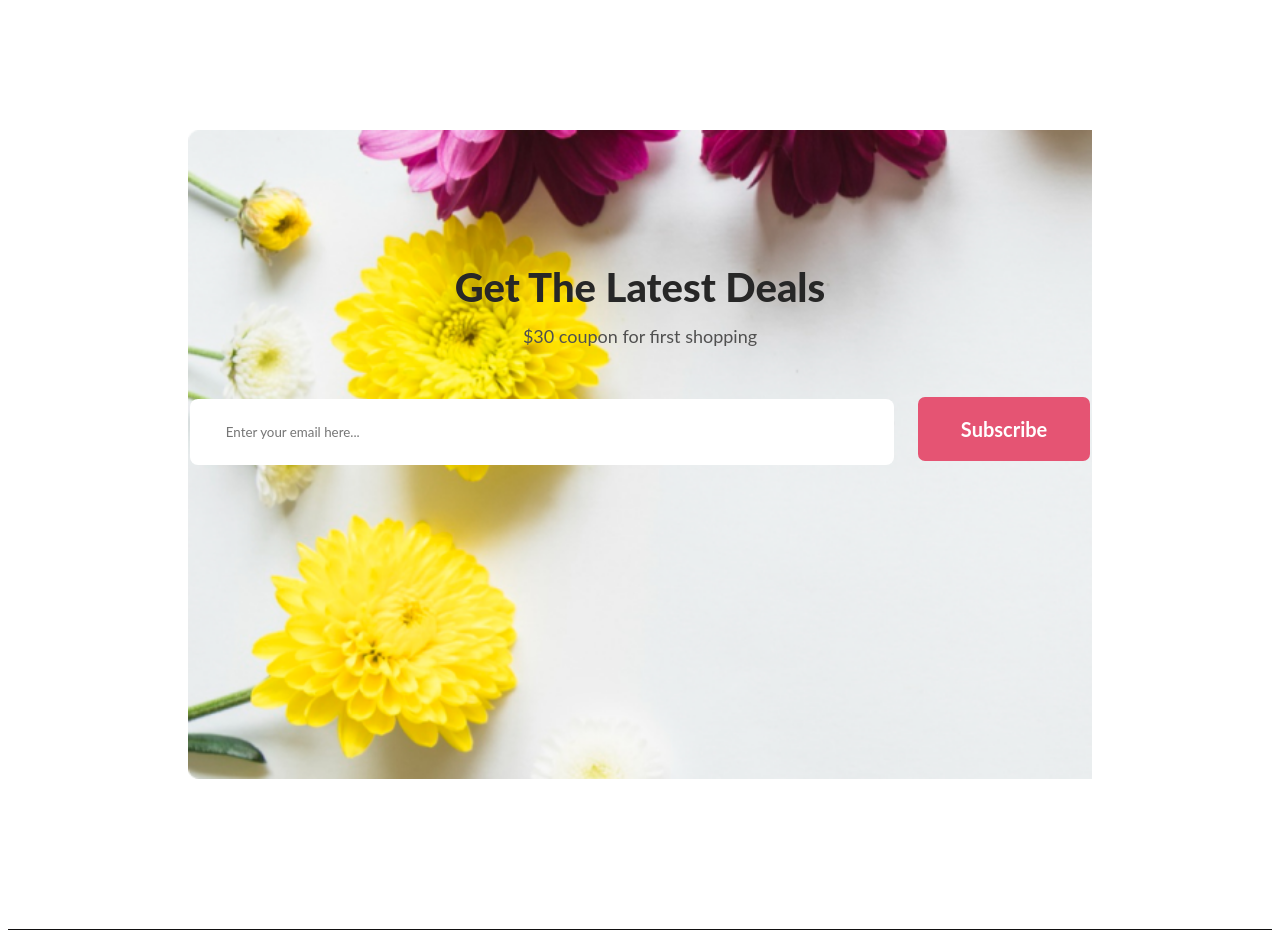
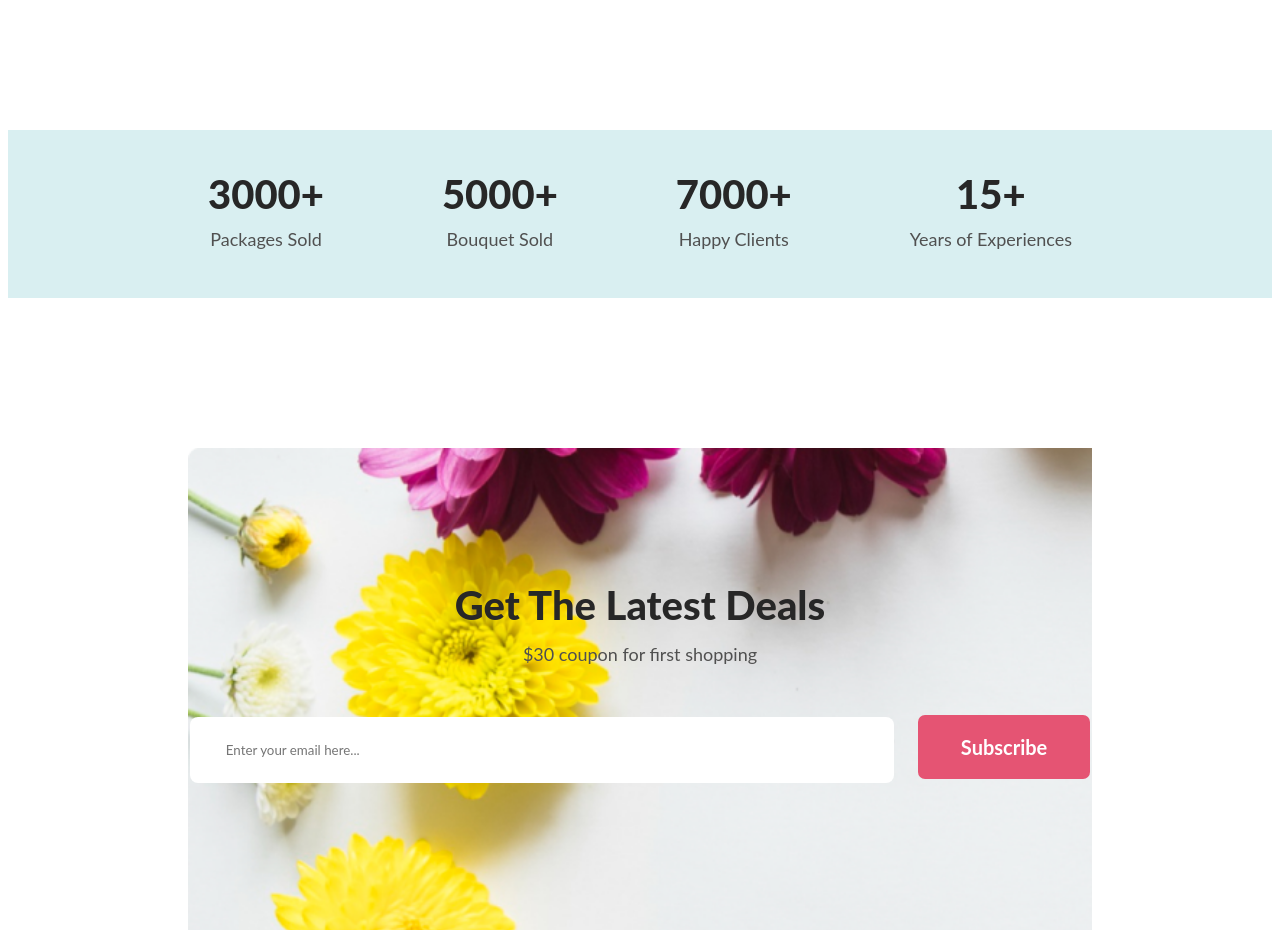
Before and after one commit to masum9100/flower-shop, a plain HTML site: page index.html in a window 1280 px wide. Shown: the part 4080-5010 px from the top of the page. Drawn offline with Linux system fonts and the light colour scheme.

Commit message:
new section added

```diff
--- a/index.html
+++ b/index.html
@@ -78,6 +78,26 @@
             </div>
          </div>
          <!-- instagram section end -->
+         <!-- extra section start-->
+         <div class="extra-section">
+            <div>
+                <h3>3000+</h3>
+                <p>Packages Sold</p>
+            </div>
+            <div>
+                <h3>5000+</h3>
+                <p>Bouquet Sold</p>
+            </div>
+            <div>
+                <h3>7000+</h3>
+                <p>Happy Clients</p>
+            </div>
+            <div>
+                <h3>15+</h3>
+                <p>Years of Experiences</p>
+            </div>
+         </div>
+
          <!-- subscription section start -->
          <div class="subscription">
             <h2>Get The Latest Deals</h2>
--- a/style/style.css
+++ b/style/style.css
@@ -203,6 +203,28 @@
     box-shadow: 0px 2px 5px rgba(0, 0, 0, 0.367);
 }
 
+/* extra section */
+
+.extra-section{
+    display: flex;
+    justify-content: space-between;
+    background-color: #D9EFF1;
+    margin-top: 150px;
+    text-align: center;
+    padding: 0px 200px 30px;
+}
+.extra-section h3{
+    color: #272727;
+    font-size: 40px;
+    font-weight: 800;
+}
+.extra-section p{
+    color: #505050;
+    font-size: 18px;
+    font-weight: 400;
+    margin-top: -30px;
+}
+
 /* subscription section */
 
 .subscription{
```
